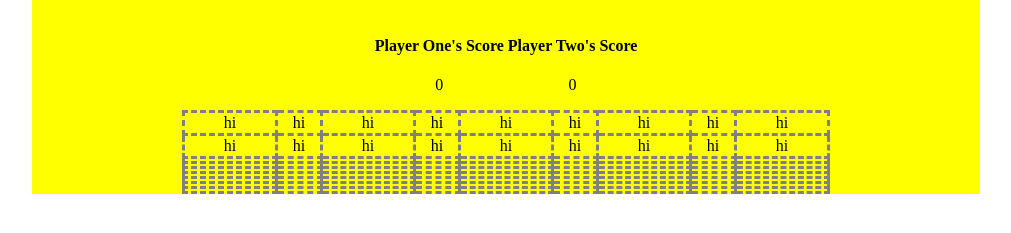
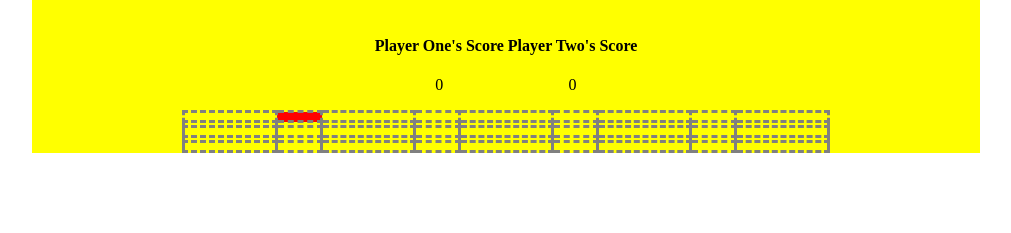
Before and after one commit to AlisonAO/Dots-and-Boxes, a plain HTML site: page index.html in a window 1280 px wide. Shown: the part 105-338 px from the top of the page, without its empty margins (176-1187 px from the left). Drawn offline with nearby package versions, Linux system fonts and the light colour scheme.

Commit message:
tested the additional styles needed. Starting fixing the table's cells. Added the jQuery fucntion at the top of the script file

```diff
--- a/css/style.css
+++ b/css/style.css
@@ -37,3 +37,19 @@ td {
 	width: 40px;
 	height: 5px;
 }
+
+.v-line{
+
+}
+
+.box {
+
+}
+
+.box-complete1  {
+	background-color: red;
+}
+
+.box-complete2 {
+	background-color: red;
+}
--- a/index.html
+++ b/index.html
@@ -31,61 +31,61 @@
 				<table>
 					<tbody>
 						<tr>
-							<td class="dot">hi</td>
-							<td class="h-line" id="0.1">hi</td>
-							<td class="dot">hi</td>
-							<td class="h-line" id="0.2">hi</td>
-							<td class="dot">hi</td>
-							<td class="h-line" id="0.3">hi</td>
-							<td class="dot">hi</td>
-							<td class="h-line" id="0.4">hi</td>
-							<td class="dot">hi</td>
+							<td class="dot"></td>
+							<td class="h-line box-complete1" id="0.1"></td>
+							<td class="dot"></td>
+							<td class="h-line" id="0.2"></td>
+							<td class="dot"></td>
+							<td class="h-line" id="0.3"></td>
+							<td class="dot"></td>
+							<td class="h-line" id="0.4"></td>
+							<td class="dot"></td>
 						</tr>
 						<tr>
-							<td class="line" id="1.1">hi</td>
-							<td class="box" id="1.2">hi</td>
-							<td class="line" id="1.3">hi</td>
-							<td class="box" id="1.4">hi</td>
-							<td class="line" id="1.5">hi</td>
-							<td class="box" id="1.6">hi</td>
-							<td class="line" id="1.7">hi</td>
-							<td class="box" id="1.8">hi</td>
-							<td class="line" id="1.9">hi</td>
+							<td class="v-line" id="1.1"></td>
+							<td class="box" id="1.2"></td>
+							<td class="v-line" id="1.3"></td>
+							<td class="box" id="1.4"></td>
+							<td class="v-line" id="1.5"></td>
+							<td class="box" id="1.6"></td>
+							<td class="v-line" id="1.7"></td>
+							<td class="box" id="1.8"></td>
+							<td class="v-line" id="1.9"></td>
 						</tr>
 						<tr>
 							<td class="dot"></td>
-							<td class="line" id="2.1"></td>
+							<td class="h-line" id="2.1"></td>
 							<td class="dot"></td>
-							<td class="line" id="2.2"></td>
+							<td class="h-line" id="2.2"></td>
 							<td class="dot"></td>
-							<td class="line" id="2.3"></td>
+							<td class="h-line" id="2.3"></td>
 							<td class="dot"></td>
-							<td class="line" id="2.4"></td>
+							<td class="h-line" id="2.4"></td>
 							<td class="dot"></td>
 						</tr>
 						<tr>
-							<td class="line" id="3.1"></td>
+							<td class="v-line" id="3.1"></td>
 							<td class="box" id="3.2"></td>
-							<td class="line" id="3.3"></td>
+							<td class="v-line" id="3.3"></td>
 							<td class="box" id="3.4"></td>
-							<td class="line" id="3.5"></td>
+							<td class="v-line" id="3.5"></td>
 							<td class="box" id="3.6"></td>
-							<td class="line" id="3.7"></td>
+							<td class="v-line" id="3.7"></td>
 							<td class="box" id="3.8"></td>
-							<td class="line" id="3.9"></td>
+							<td class="v-line" id="3.9"></td>
 						</tr>
 						<tr>
 							<td class="dot"></td>
-							<td class="line" id="4.1"></td>
+							<td class="h-line" id="4.1"></td>
 							<td class="dot"></td>
-							<td class="line" id="4.2"></td>
+							<td class="h-line" id="4.2"></td>
 							<td class="dot"></td>
-							<td class="line" id="4.3"></td>
+							<td class="h-line" id="4.3"></td>
 							<td class="dot"></td>
-							<td class="line" id="4.4"></td>
+							<td class="h-line" id="4.4"></td>
 							<td class="dot"></td>
 						</tr>
-						<tr>
+<!-- 						<tr>
 							<td class="line" id="5.1"></td>
 							<td class="box" id="5.2"></td>
 							<td class="line" id="5.3"></td>
@@ -127,7 +127,7 @@
 							<td class="line" id="8.3"></td>
 							<td class="dot"></td>
 							<td class="line" id="8.4"></td>
-							<td class="dot"></td>
+							<td class="dot"></td> -->
 						</tr>
 					</tbody>
 				</table>
--- a/js/main.js
+++ b/js/main.js
@@ -0,0 +1,44 @@
+$(function (){
+
+
+
+
+
+
+
+
+
+
+
+
+
+
+
+
+
+
+
+
+
+
+
+
+
+
+
+
+
+
+
+
+
+
+
+
+
+
+
+
+
+
+}
```
